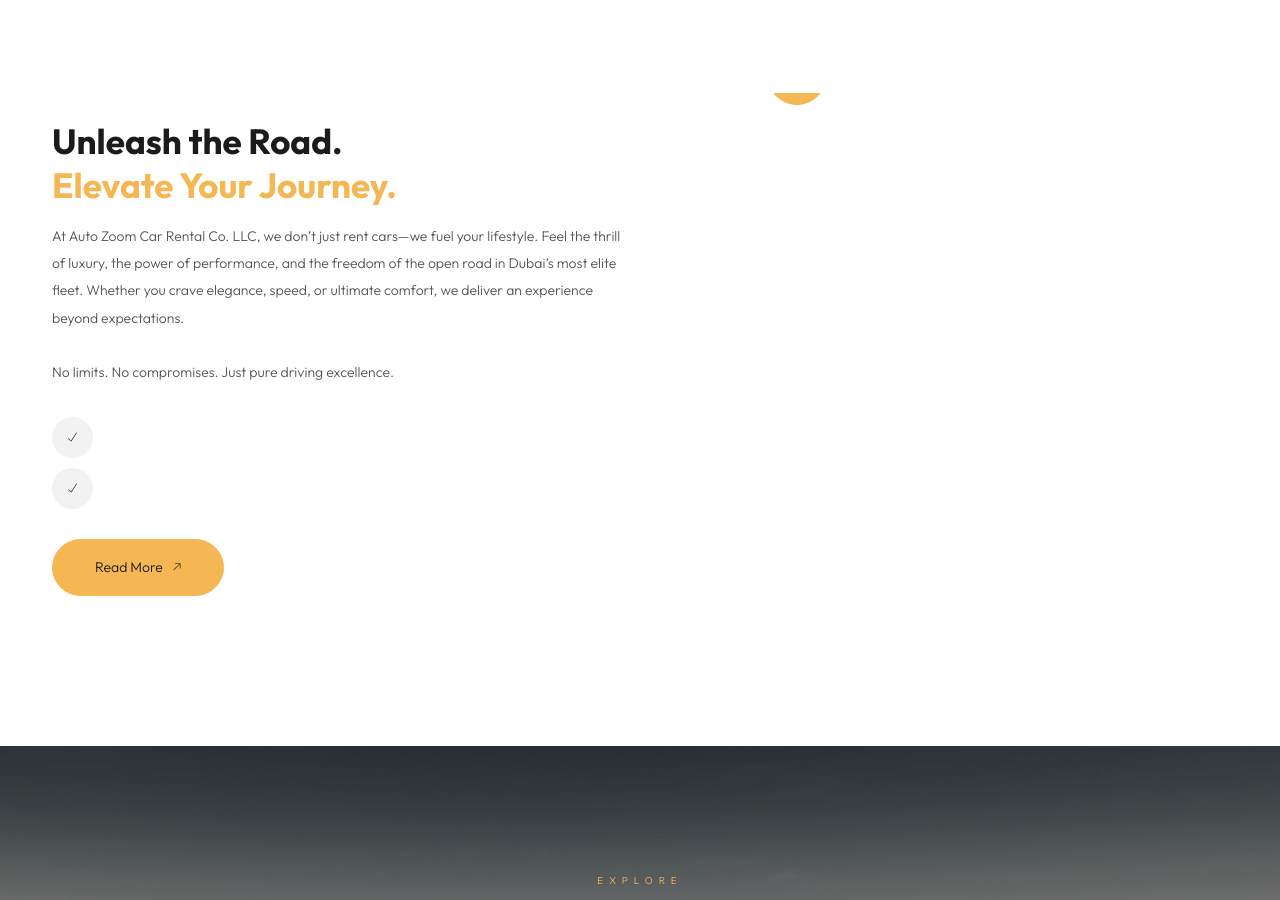
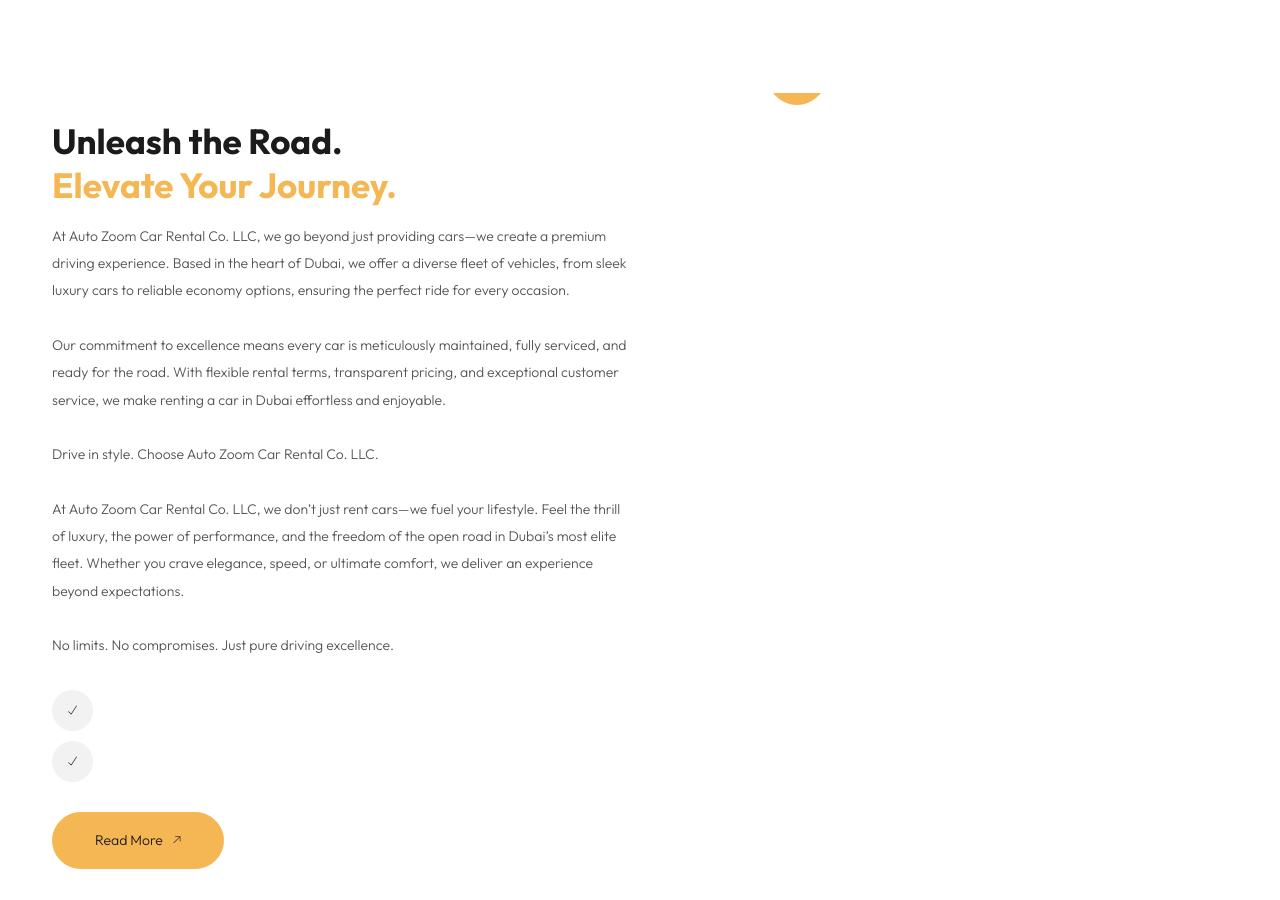
Before and after one commit to AsliddinWeb/rentoCarDubai, a Django app: page /about/ in a window 1280 px wide. Shown: the part 587-1487 px from the top of the page. Run offline with Django 5.2, Linux system fonts and the light colour scheme; data that the repository does not hold is empty; some libraries are stand-ins or nearby versions.

Commit message:
Home about updated 4

```diff
--- a/templates/about.html
+++ b/templates/about.html
@@ -42,6 +42,16 @@
                     <div class="section-subtitle">{{ about.cap_title }}</div>
                     <div class="section-title">Unleash the Road. <span>Elevate Your Journey.</span></div>
                     <p class="mb-30">
+                        At Auto Zoom Car Rental Co. LLC, we go beyond just providing cars—we create a premium driving
+                        experience. Based in the heart of Dubai, we offer a diverse fleet of vehicles, from sleek luxury
+                        cars to reliable economy options, ensuring the perfect ride for every occasion. <br><br>
+
+                        Our commitment to excellence means every car is meticulously maintained, fully serviced, and
+                        ready for the road. With flexible rental terms, transparent pricing, and exceptional customer
+                        service, we make renting a car in Dubai effortless and enjoyable. <br><br>
+
+                        Drive in style. Choose Auto Zoom Car Rental Co. LLC. <br><br>
+
                         At Auto Zoom Car Rental Co. LLC, we don’t just rent cars—we fuel your lifestyle. Feel the thrill
                         of luxury, the power of performance, and the freedom of the open road in Dubai’s most elite
                         fleet. Whether you crave elegance, speed, or ultimate comfort, we deliver an experience beyond
```
